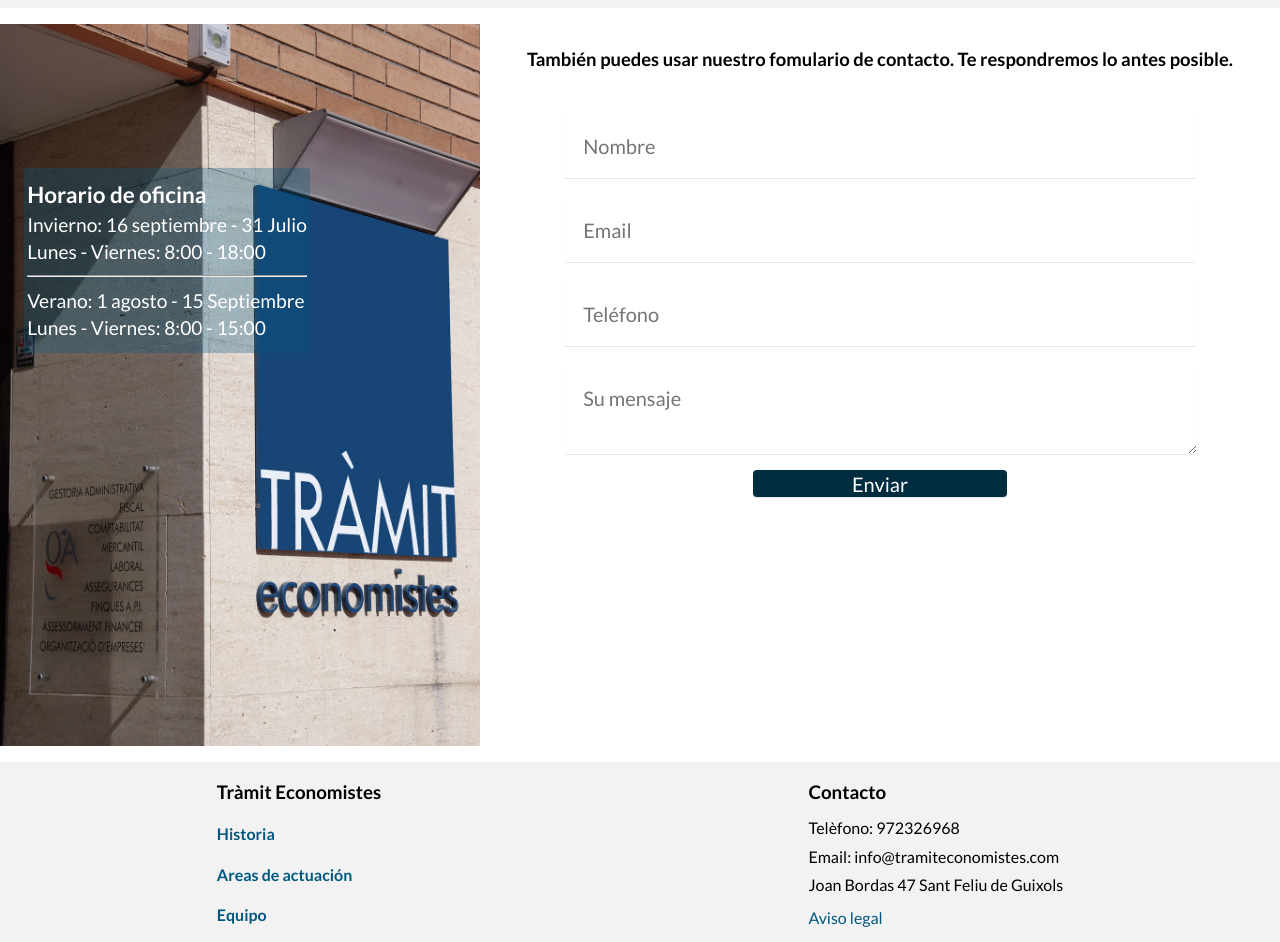
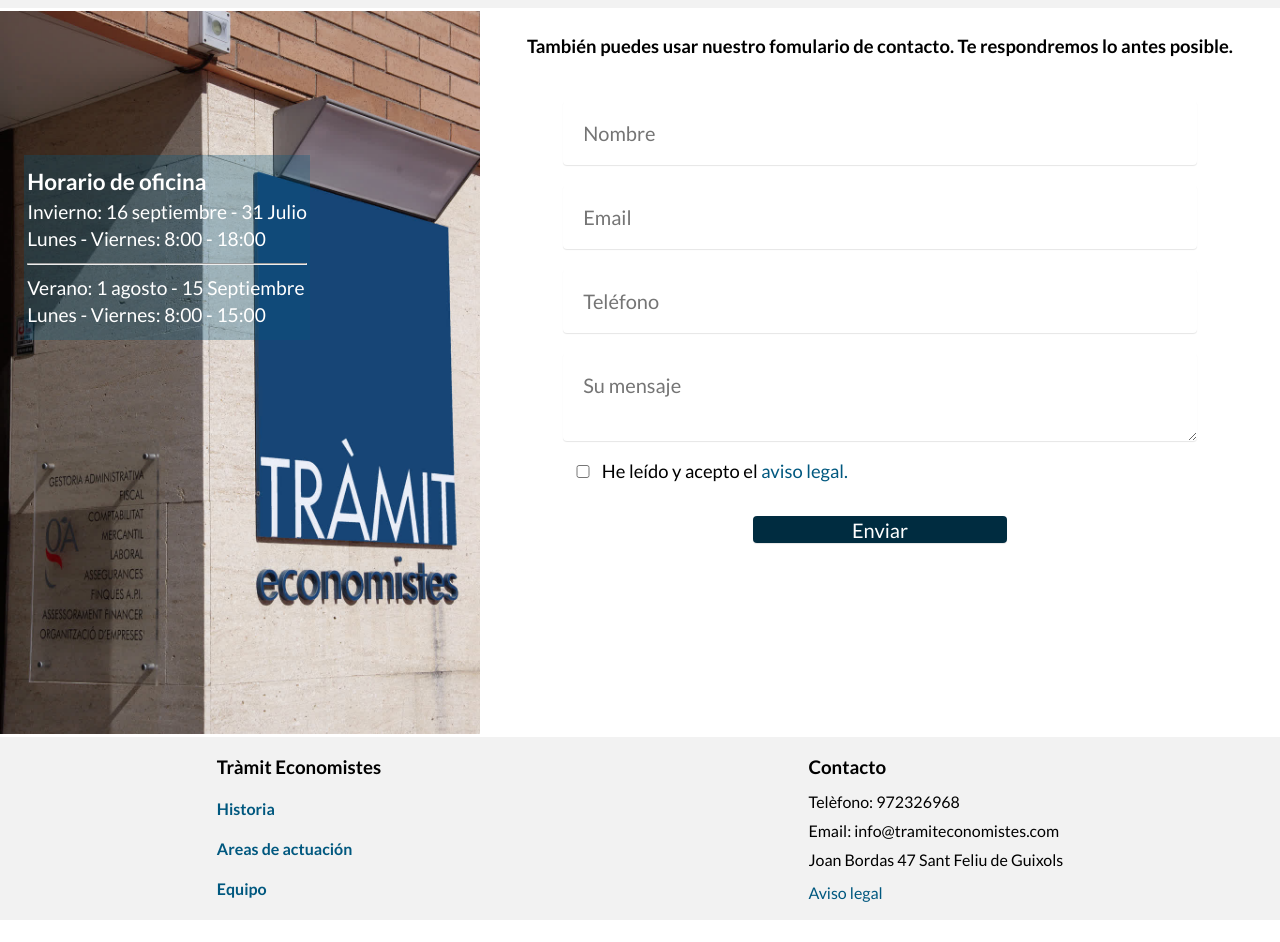
Before and after one commit to omiras/tramitweb, a website: page contacto/index.html in a window 1280 px wide. Shown: the part 378-1320 px from the top of the page. After the commit the page ends 1298 px from the top, so only its background shows below. Drawn offline with Linux system fonts and the light colour scheme.

Commit message:
Added terms & conditions checkbox. Some styles fixes.

```diff
--- a/contacto/contacto.css
+++ b/contacto/contacto.css
@@ -52,6 +52,16 @@ header {
 
 }
 
+.formulario-terminos {
+    display: flex;
+    align-items: baseline;
+}
+
+#terms-conditions {
+    box-shadow: none;
+    width: 5%;
+}
+
 #cabecera-contacto {
     display: flex;
     flex-direction: column;
@@ -81,7 +91,7 @@ header {
     background-color: #f2f2f2;
     padding: 0 0.2rem;
     text-align: left;
-    margin-bottom: 1rem;
+    margin-bottom: 0.2rem;
     padding-bottom: 0.1rem;
 }
 
--- a/contacto/index.html
+++ b/contacto/index.html
@@ -98,7 +98,11 @@
               <div class="cf">
                 <textarea name="content" type="text" id="input-message" placeholder="Su mensaje" required maxlength="2048"></textarea>
               </div>
-              <input type="submit" value="Enviar" id="input-submit">
+              <div class="formulario-terminos">
+                <input name="terms" type="checkbox" id="terms-conditions" placeholder="Teléfono" required>
+                <p>He leído y acepto el <a class="avisolegal" href="../avisolegal.html">aviso legal. </a></p>
+              </div>
+                <input type="submit" value="Enviar" id="input-submit">
             </form>
     </section>
 </main>
```
